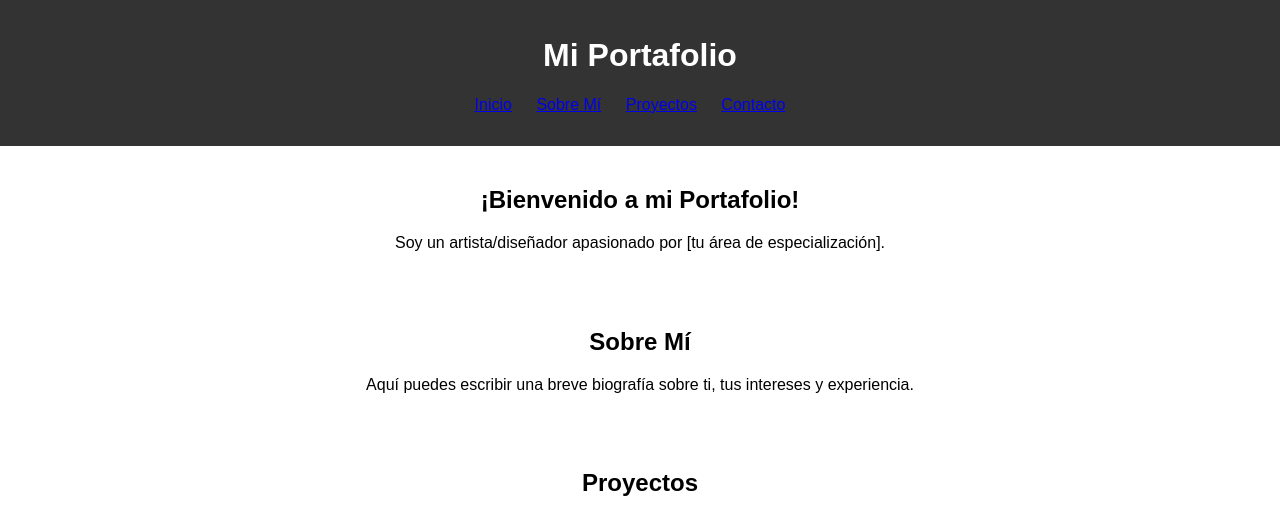
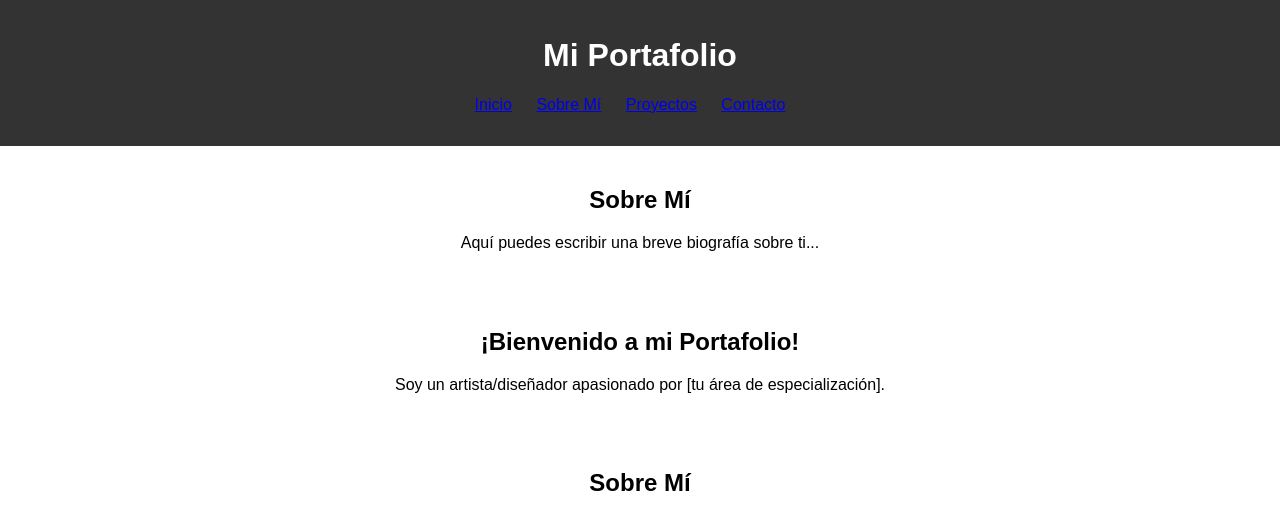
Before and after one commit to Carlos503SV/tarea, a plain HTML site: page index.html in a window 1280 px wide. Shown: the top 514 px of the page. Drawn offline with Linux system fonts and the light colour scheme.

Commit message:
Update index.html

```diff
--- a/index.html
+++ b/index.html
@@ -18,7 +18,10 @@
             </ul>
         </nav>
     </header>
-
+<section id="sobre-mi" class="ocultar">
+    <h2>Sobre Mí</h2>
+    <p>Aquí puedes escribir una breve biografía sobre ti...</p>
+</section>
     <section id="inicio">
         <h2>¡Bienvenido a mi Portafolio!</h2>
         <p>Soy un artista/diseñador apasionado por [tu área de especialización].</p>
```
